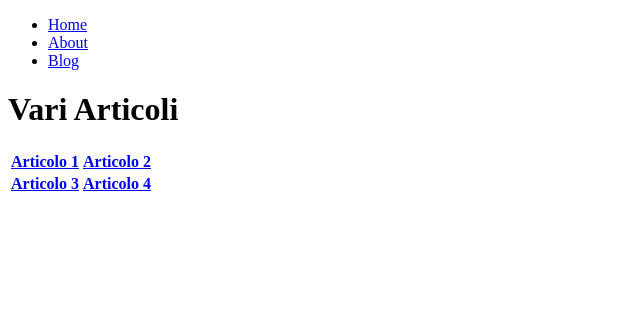
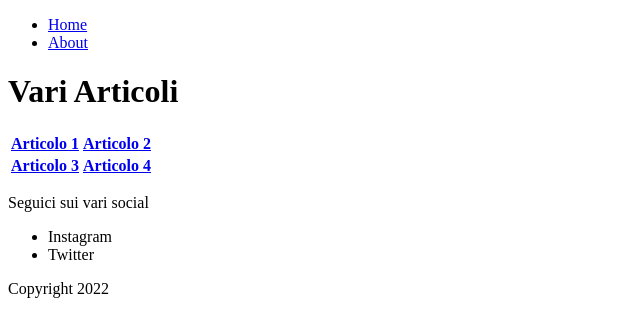
Before and after one commit to StebsV2/AccademyEx, a plain HTML site: page blog.html in a window 1280 px wide. Shown: the whole page, without its empty margins (0-640 px from the left). Drawn offline with Linux system fonts and the light colour scheme.

Commit message:
Update blog.html

```diff
--- a/blog.html
+++ b/blog.html
@@ -5,14 +5,15 @@
     <title>Blog</title>
   </head>
   <body>
-    <div class="navbar">
+    <header>
+      <nav>
         <ul>
           <li><a href="index.html">Home</a></li>
           <li><a href="about.html">About</a></li>
-        <li><a href="blog.html">Blog</a></li>
         </ul>
-    </div>
-
+      </nav>
+    </header>
+    <main>
       <div class="articoli">
         <h1>Vari Articoli</h1>
         <table>
@@ -34,6 +35,14 @@
           </tr>
         </table>
       </div>
-
+    </main>
+    <footer>
+      <p>Seguici sui vari social</p>
+      <ul>
+        <li>Instagram</li>
+        <li>Twitter</li>
+      </ul>
+      <p>Copyright 2022</p>
+    </footer>
   </body>
 </html>
```
Lines whose indentation alone changed are shown as unchanged.
